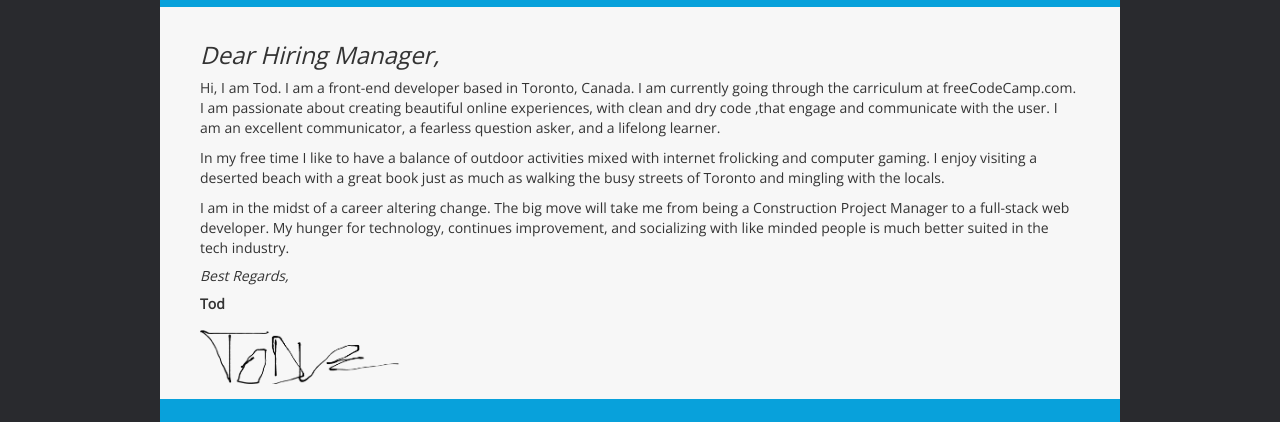
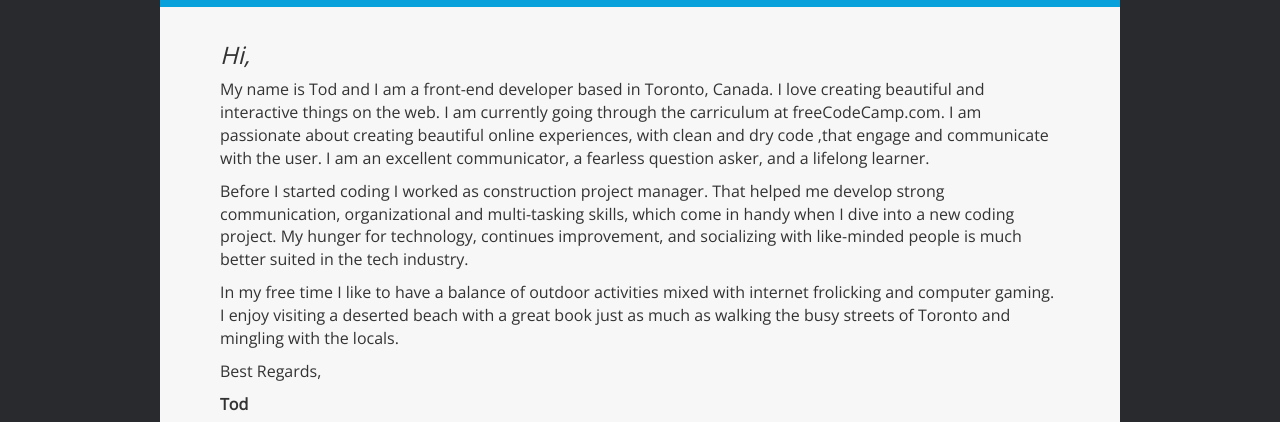
Before and after one commit to thermobeelearns/Portfolio, a website: page hello.html in a window 1280 px wide. Shown: the part 238-660 px from the top of the page. Drawn offline with nearby package versions, Linux system fonts and the light colour scheme.

Commit message:
Change content of hello.html

```diff
--- a/css/styles.css
+++ b/css/styles.css
@@ -101,18 +101,22 @@ nav li a {
 .container-hello {
   width: 960px;
   margin: 0 auto;
-  padding: 15px 40px;
+  padding: 15px 60px;
 }
 
-.container-hello h3,
-.container-hello h5 {
+.container-hello h3 {
   font-style: italic;
+}
+
+.container-hello p {
+  font-size: 16px;
 }
 
 .container-hello img {
   display: block;
   width: 200px;
   height: auto;
+  margin-bottom: 30px;
 }
 
 
--- a/hello.html
+++ b/hello.html
@@ -33,12 +33,12 @@
   </header>
 
   <main class="container-hello">
-    <h3>Dear Hiring Manager,</h3>
-    <p>Hi, I am Tod. I am a front-end developer based in Toronto, Canada. I am currently going through the carriculum at freeCodeCamp.com. I am passionate about creating beautiful online experiences, with clean and dry code ,that engage and communicate with the user. I am an excellent communicator, a fearless question asker, and a lifelong learner.</p>
+    <h3>Hi,</h3>
+    <p>My name is Tod and I am a front-end developer based in Toronto, Canada. I love creating beautiful and interactive things on the web. I am currently going through the carriculum at freeCodeCamp.com. I am passionate about creating beautiful online experiences, with clean and dry code ,that engage and communicate with the user. I am an excellent communicator, a fearless question asker, and a lifelong learner.</p>
+    <p>Before I started coding I worked as construction project manager. That helped me develop strong communication, organizational and multi-tasking skills, which come in handy when I dive into a new coding project. My hunger for technology, continues improvement, and socializing with like-minded people is much better suited in the tech industry.</p>
     <p>In my free time I like to have a balance of outdoor activities mixed with internet frolicking and computer gaming. I enjoy visiting a deserted beach with a great book just as much as walking the busy streets of Toronto and mingling with the locals.</p>
-    <p>I am in the midst of a career altering change. The big move will take me from being a Construction Project Manager to a full-stack web developer. My hunger for technology, continues improvement, and socializing with like minded people is much better suited in the tech industry.</p>
-    <h5>Best Regards,</h5>
-    <b>Tod</b>
+    <p>Best Regards,</p>
+    <p><b>Tod</b></p>
     <img src="images/signature.png" alt="Signature">
   </main>
 
```
Also changed, not shown: resume.html (+4 -0 lines).
